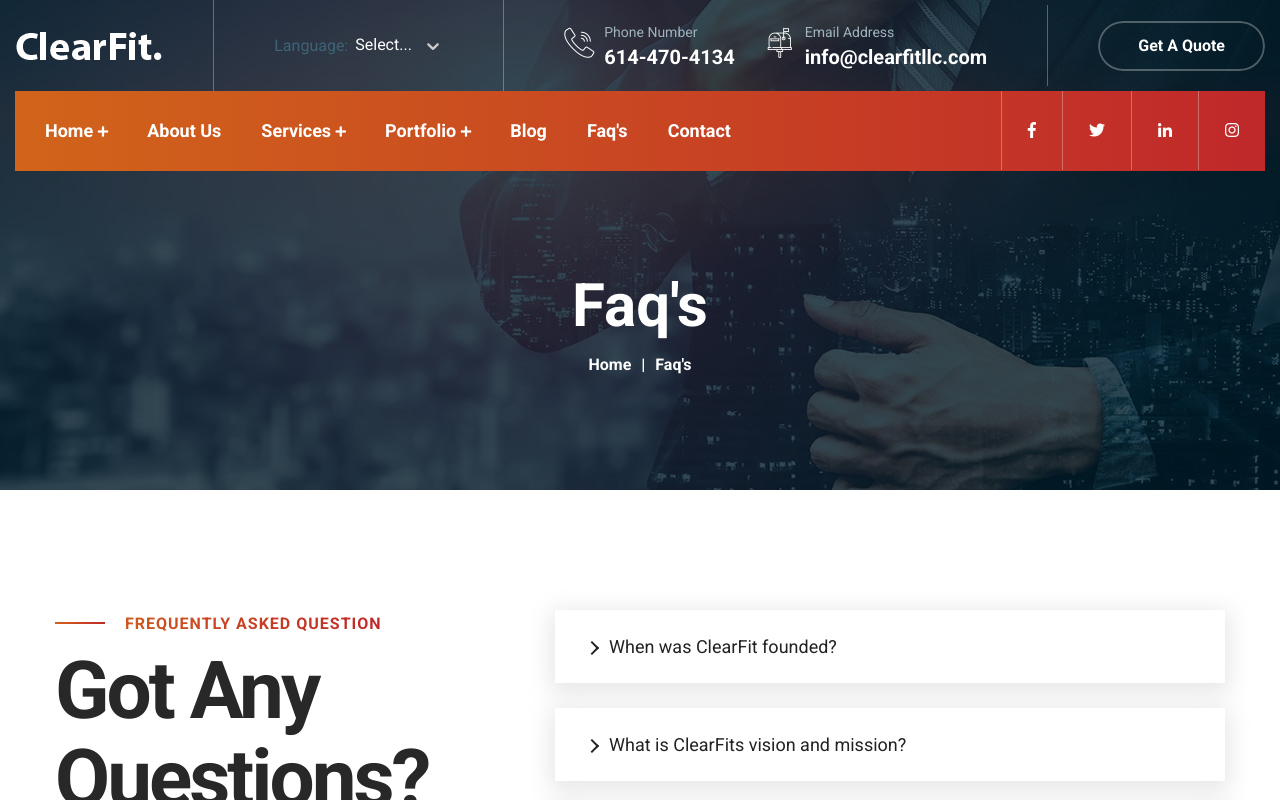
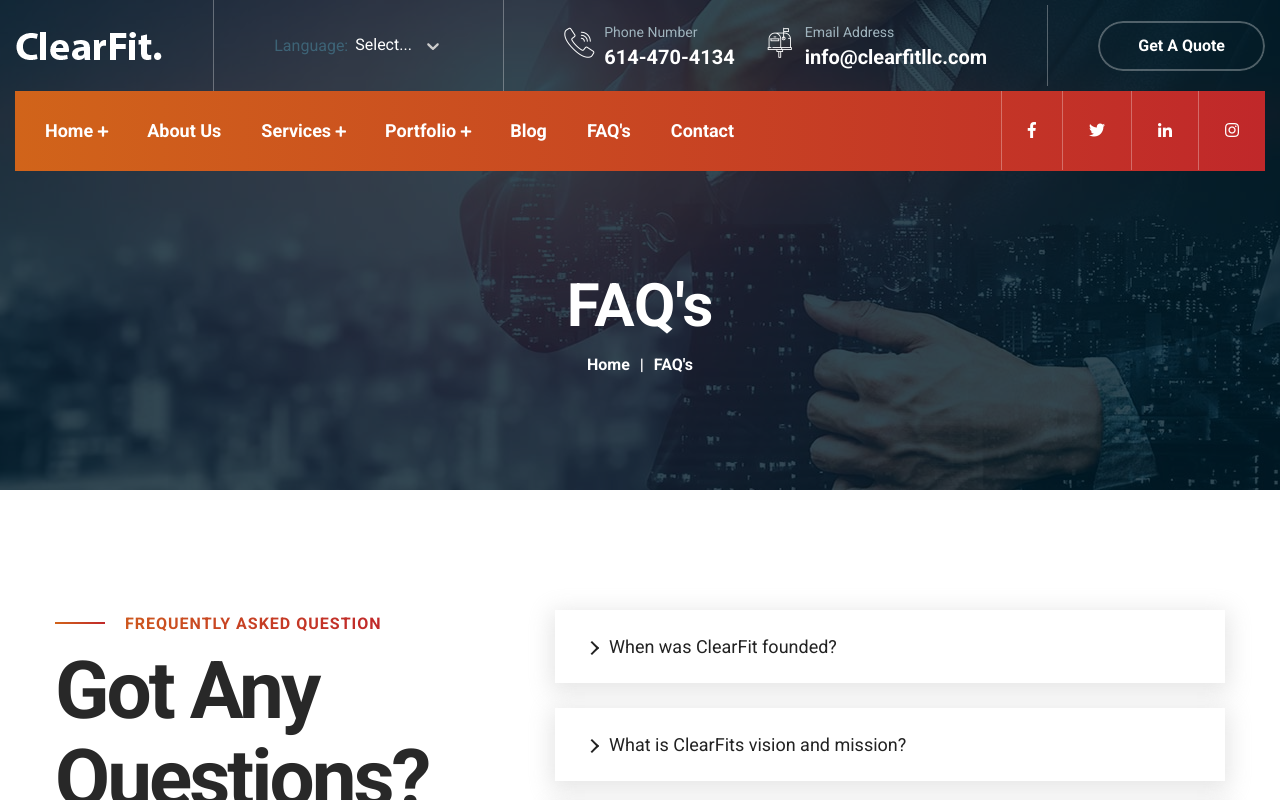
Before and after one commit to ricardowrk7/clearfit, a React (Create React App) app: page /faq in a window 1280 px wide. Shown: the top 800 px of the page. Built offline with nearby package versions, Linux system fonts and the light colour scheme.

Commit message:
fix: misspellings

```diff
--- a/src/markup/layout/header4.jsx
+++ b/src/markup/layout/header4.jsx
@@ -114,7 +114,7 @@ class Header4 extends Component {
                                                     <li><Link to={'/checkout'}>Checkout</Link></li>
                                                 </ul>
                                             </li>
-                                            <li><Link to={'/faq'}>Faq's</Link></li>
+                                            <li><Link to={'/faq'}>FAQ's</Link></li>
                                             <li><Link to={'/404'}>404</Link></li>
                                         </ul>
                                     </li>
--- a/src/markup/layout/menu.jsx
+++ b/src/markup/layout/menu.jsx
@@ -52,7 +52,7 @@ class Menu extends Component {
                                 <li><Link to={'/blog-details'}>Blog Details</Link></li>
                             </ul> */}
                         </li>
-                        <li><Link to={'/faq'}>Faq's</Link>
+                        <li><Link to={'/faq'}>FAQ's</Link>
                             {/* <ul> */}
                                 {/* <li><Link to={'/careers'}>Careers</Link></li>
                                 <li><Link to={'/team'}>Team</Link></li>
--- a/src/markup/pages/faq.jsx
+++ b/src/markup/pages/faq.jsx
@@ -50,10 +50,10 @@ class Faq extends Component {
                     <div class="bottom-rotten-curve alternate"></div>
 
                     <div class="auto-container">
-                        <h1>Faq's</h1>
+                        <h1>FAQ's</h1>
                         <ul class="bread-crumb clearfix">
                             <li><Link to={'/#'}>Home</Link></li>
-                            <li class="active">Faq's</li>
+                            <li class="active">FAQ's</li>
                         </ul>
                     </div>
 
--- a/src/markup/pages/services-1.jsx
+++ b/src/markup/pages/services-1.jsx
@@ -77,7 +77,7 @@ class Services1 extends Component {
                             <div class="service-block-one col-lg-4">
                                 <div class="inner-box">
                                     <div class="icon"><span class="flaticon-money"></span><span class="round-shape"></span></div>
-                                    <h3>Eccomerce</h3>
+                                    <h3>Ecommerce</h3>
                                     <div class="text">Lorem ipsum dolor sit amet, consectet ur adipisicing elit, sed do eiusmod tempor incididunt ut labore.</div>
                                 </div>
                             </div>
```
